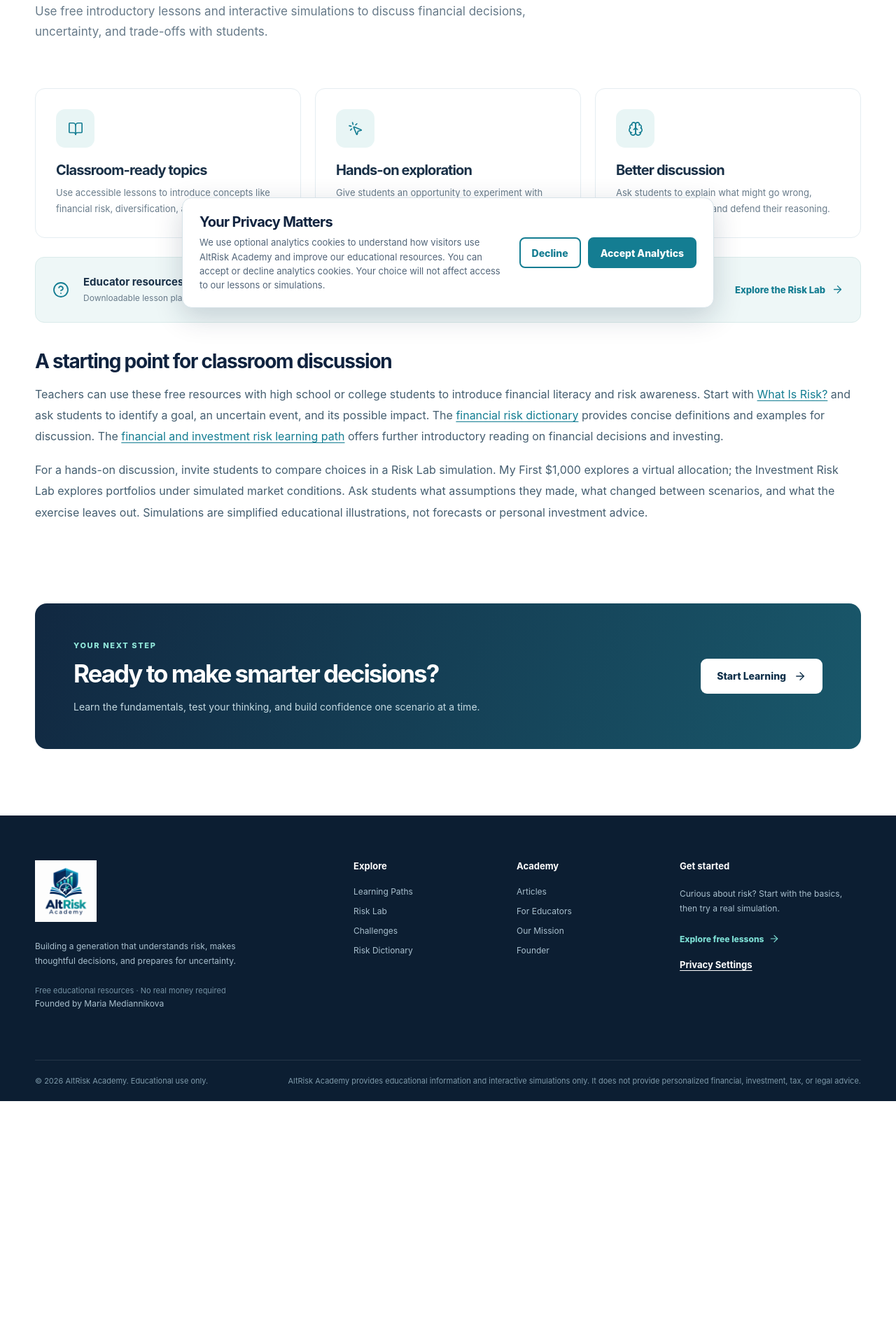
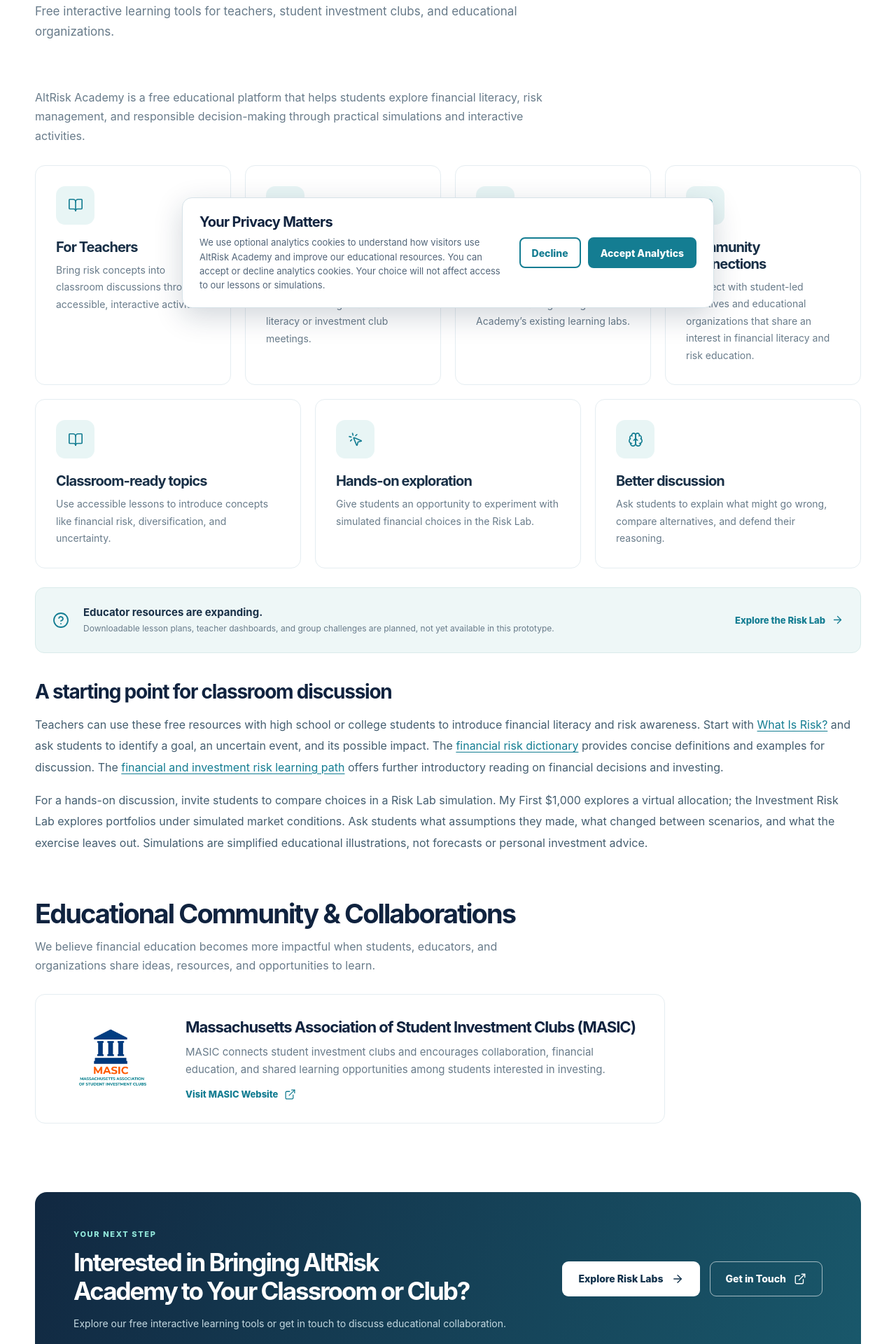
Before and after one commit to glebmediannikov/altrisk-academy-website, a Next.js app: page /for-educators in a window 1280 px wide. Shown: the part 340-2260 px from the top of the page at 70% size. Before the commit the page ends 1913 px from the top, so only its background shows below. Built offline with nearby package versions, Linux system fonts and the light colour scheme; no server answers.

Commit message:
Add MASIC collaboration to For Educators

```diff
--- a/app/for-educators/page.tsx
+++ b/app/for-educators/page.tsx
@@ -1,5 +1,6 @@
 import Link from 'next/link';
-import {PageIntro, Cta} from '../../components/common';
+import Image from 'next/image';
+import {PageIntro} from '../../components/common';
 import {Icon} from '../../components/icon';
 import type {Metadata} from 'next';
 import {pageMetadata} from '../../lib/seo';
@@ -13,16 +14,41 @@ export const metadata: Metadata = pageMetadata({
     'Discover free financial literacy resources, interactive risk simulations, and educational activities for teachers and high school students at AltRisk Academy.',
 });
 
+const MASIC_LOGO_SRC = '/partners/masic-logo.png';
+const MASIC_URL = 'https://www.masicinfo.org/';
+// Existing public contact channel (see organization schema in app/layout.tsx).
+const CONTACT_URL = 'https://www.linkedin.com/company/altriskacademy/';
+
+const useCases = [
+  {icon: 'book', title: 'For Teachers', text: 'Bring risk concepts into classroom discussions through accessible, interactive activities.'},
+  {icon: 'graduation', title: 'For Student Clubs', text: 'Use financial simulations, group discussions, and practical exercises during financial literacy or investment club meetings.'},
+  {icon: 'cursor', title: 'Interactive Learning', text: 'Explore investment risk, financial choices, and real-world decision-making through AltRisk Academy\u2019s existing learning labs.'},
+  {icon: 'heart', title: 'Community Connections', text: 'Connect with student-led initiatives and educational organizations that share an interest in financial literacy and risk education.'},
+];
+
 export default function Educators() {
   return (
     <>
       <PageIntro
         eyebrow="FOR EDUCATORS"
-        title="Financial literacy and risk resources for educators."
-        description="Use free introductory lessons and interactive simulations to discuss financial decisions, uncertainty, and trade-offs with students."
+        title="Bring Risk Education to Your Classroom or Club"
+        description="Free interactive learning tools for teachers, student investment clubs, and educational organizations."
       />
       <section className="container section section-tight">
-        <div className="value-grid">
+        <p className="educator-lede">
+          AltRisk Academy is a free educational platform that helps students explore financial literacy,
+          risk management, and responsible decision-making through practical simulations and interactive activities.
+        </p>
+        <div className="value-grid use-case-grid">
+          {useCases.map((item) => (
+            <div className="value-card" key={item.title}>
+              <span className="value-icon"><Icon name={item.icon}/></span>
+              <h2>{item.title}</h2>
+              <p>{item.text}</p>
+            </div>
+          ))}
+        </div>
+        <div className="value-grid" style={{marginTop: 20}}>
           <div className="value-card">
             <span className="value-icon"><Icon name="book"/></span>
             <h2>Classroom-ready topics</h2>
@@ -66,8 +92,46 @@ export default function Educators() {
             simplified educational illustrations, not forecasts or personal investment advice.
           </p>
         </section>
+        <section className="community-section" aria-labelledby="community-heading">
+          <h2 id="community-heading">Educational Community &amp; Collaborations</h2>
+          <p className="community-intro">
+            We believe financial education becomes more impactful when students, educators, and organizations share ideas, resources, and opportunities to learn.
+          </p>
+          <article className="community-card">
+            <a className="community-logo-link" href={MASIC_URL} target="_blank" rel="noopener noreferrer" aria-label="Visit the MASIC website (opens in a new tab)">
+              <Image
+                className="community-logo"
+                src={MASIC_LOGO_SRC}
+                alt="Massachusetts Association of Student Investment Clubs (MASIC) logo"
+                width={150}
+                height={113}
+              />
+            </a>
+            <div className="community-info">
+              <h3>Massachusetts Association of Student Investment Clubs (MASIC)</h3>
+              <p>
+                MASIC connects student investment clubs and encourages collaboration, financial education, and shared learning opportunities among students interested in investing.
+              </p>
+              <a className="text-link community-link" href={MASIC_URL} target="_blank" rel="noopener noreferrer">
+                Visit MASIC Website <Icon name="external" size={17}/>
+              </a>
+            </div>
+          </article>
+        </section>
       </section>
-      <Cta/>
+      <section className="container cta-container">
+        <div className="cta-panel">
+          <div>
+            <span className="eyebrow light-eyebrow">YOUR NEXT STEP</span>
+            <h2>Interested in Bringing AltRisk Academy to Your Classroom or Club?</h2>
+            <p>Explore our free interactive learning tools or get in touch to discuss educational collaboration.</p>
+          </div>
+          <div className="cta-actions">
+            <Link className="button button-white" href="/risk-lab">Explore Risk Labs <Icon name="arrow" size={18}/></Link>
+            <a className="button cta-secondary" href={CONTACT_URL} target="_blank" rel="noopener noreferrer">Get in Touch <Icon name="external" size={18}/></a>
+          </div>
+        </div>
+      </section>
     </>
   );
 }
--- a/app/globals.css
+++ b/app/globals.css
@@ -364,3 +364,22 @@ h1,h2,h3{overflow-wrap:break-word}
 .about-founder-section{padding-bottom:48px}
 .about-competition-section{padding-top:64px}
 @media(max-width:650px){.about-founder-section{padding-bottom:40px}.about-competition-section{padding-top:48px}}
+.educator-lede{max-width:760px;color:var(--muted);font-size:16px;line-height:1.7;margin:0 0 28px}
+.value-grid.use-case-grid{grid-template-columns:repeat(4,1fr)}
+.value-card p{font-size:14px}
+.community-section{margin-top:64px}
+.community-section h2{font-size:clamp(28px,3vw,38px);line-height:1.16;letter-spacing:-.05em;color:var(--navy);margin-bottom:12px}
+.community-intro{max-width:760px;color:var(--muted);font-size:16px;line-height:1.7;margin:0 0 26px}
+.community-card{display:flex;align-items:center;gap:32px;border:1px solid var(--line);border-radius:14px;padding:32px;background:#fff;max-width:900px}
+.community-card h3{font-size:22px;line-height:1.3;color:var(--navy);margin-bottom:10px}
+.community-card p{color:var(--muted);font-size:15px;line-height:1.65;margin:0}
+.community-logo-link{flex:none;display:block;border-radius:8px}
+.community-logo{display:block;width:150px;height:auto;max-width:100%;object-fit:contain}
+.community-info{flex:1;min-width:0}
+.community-link{margin-top:14px;color:var(--teal)}
+.cta-actions{display:flex;flex-wrap:wrap;gap:14px;flex:none}
+.cta-actions .button{margin-top:0}
+.button.cta-secondary{background:transparent;color:#fff;border-color:rgba(255,255,255,.6)}
+.button.cta-secondary:hover{background:rgba(255,255,255,.12)}
+@media(max-width:1150px){.value-grid.use-case-grid{grid-template-columns:repeat(2,1fr)}.cta-panel:has(.cta-actions){flex-direction:column;align-items:flex-start}}
+@media(max-width:650px){.value-grid.use-case-grid{grid-template-columns:1fr}.community-section{margin-top:48px}.community-card{flex-direction:column;align-items:flex-start;gap:20px;padding:24px}.community-logo{width:140px}.cta-actions{margin-top:22px}.cta-actions .button{width:100%}}
```
Also changed, not shown: public/partners/masic-logo.png (added).
